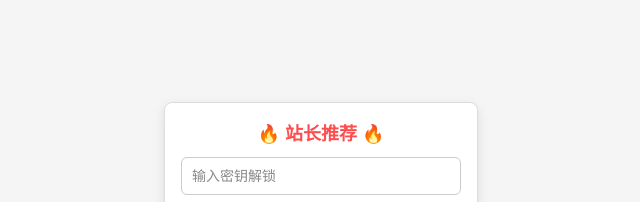
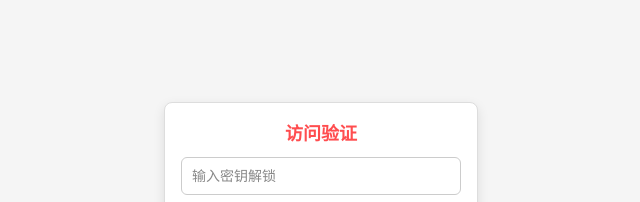
Before and after one commit to liuzhen9320/1378.91vip.tv, a plain HTML site: page index.html in a window 1280 px wide. Shown: the part 220-422 px from the top of the page, 319-959 px from the left. Drawn offline with Linux system fonts and the light colour scheme.

Commit message:
Update index.html

```diff
--- a/index.html
+++ b/index.html
@@ -104,7 +104,7 @@
   </head>
   <body>
     <main>
-      <h1>🔥 站长推荐 🔥</h1>
+      <h1>访问验证</h1>
       <form id="gateForm">
         <input
           id="gatePassword"
```
